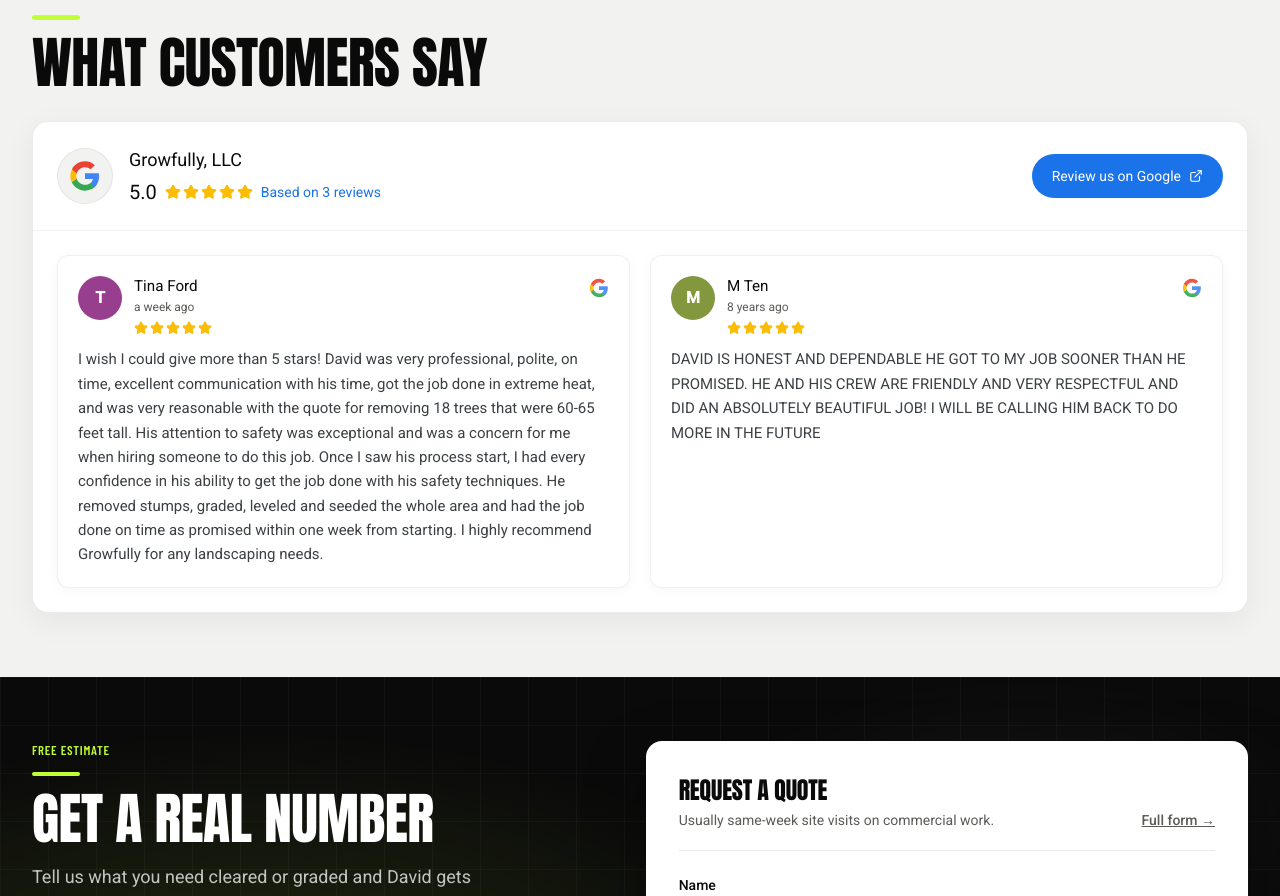
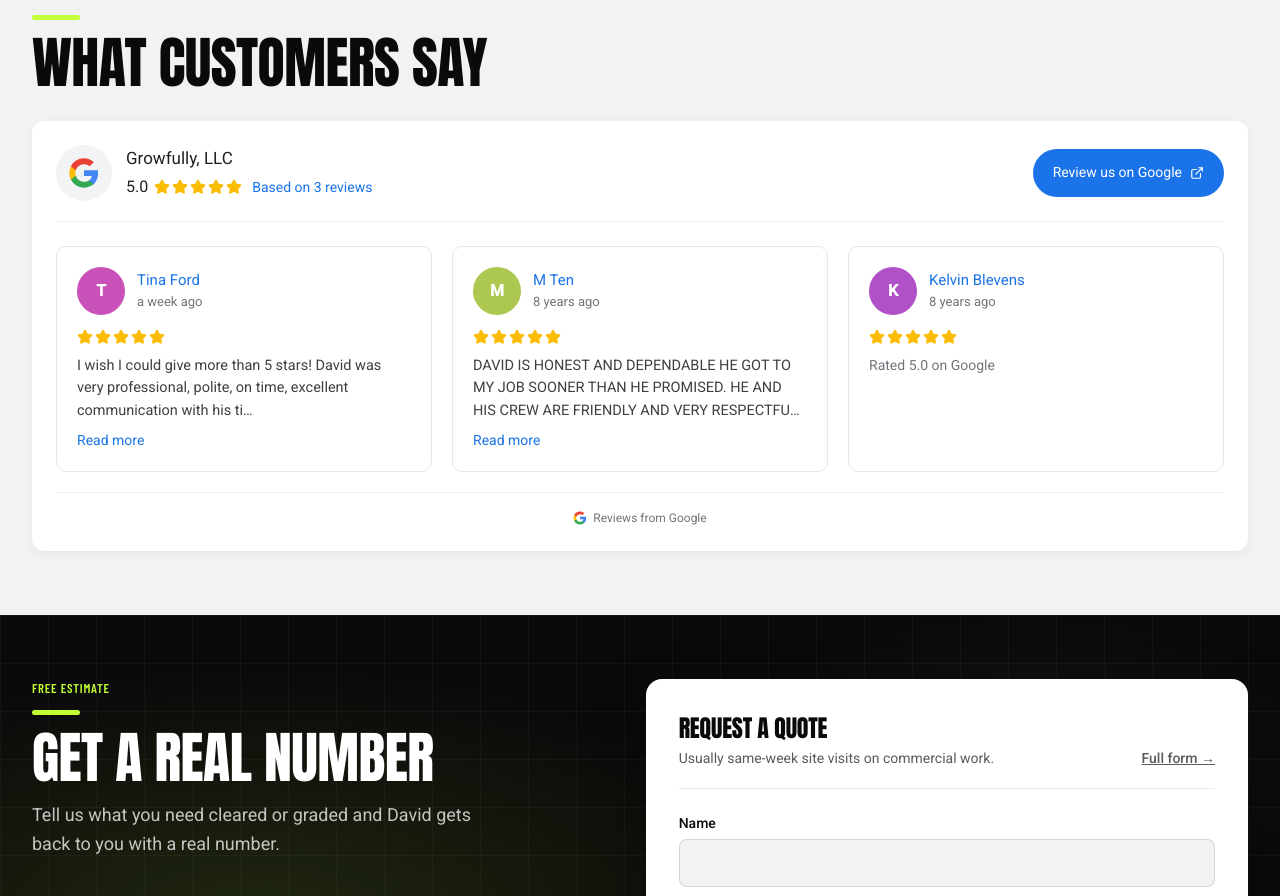
Before and after one commit to C0dex-ui/groundtruth-works, a React (Vite) app: page / in a window 1280 px wide. Shown: the part 5546-6442 px from the top of the page. Built offline with nearby package versions, Linux system fonts and the light colour scheme.

Commit message:
Restyle testimonials as Trustindex grid and show all Google reviews.
Include all three live Google reviews and match the Trustindex Grid Light layout with summary header, avatar cards, and Read more.

```diff
--- a/resources/google-reviews.json
+++ b/resources/google-reviews.json
@@ -1,10 +1,10 @@
 {
   "source": "https://maps.app.goo.gl/deo5VoXM6QLw8BsdA",
   "place": "Growfully LLC",
-  "scrapedAt": "2026-08-11T07:12:18.661Z",
+  "scrapedAt": "2026-08-11T07:43:44.430Z",
   "overallRating": "5.0",
   "reviewCount": 3,
-  "notes": "3 Google reviews total (all 5★). Only written review bodies are shown on the site. Kelvin Blevens rated 5★ with no written text.",
+  "notes": "All 3 Google reviews are shown on the site. Kelvin Blevens is star-only (no written body).",
   "reviews": [
     {
       "name": "Tina Ford",
--- a/src/components/Testimonials.tsx
+++ b/src/components/Testimonials.tsx
@@ -1,27 +1,20 @@
 import { ExternalLink, Star } from 'lucide-react'
+import { useState } from 'react'
 import { COMPANY, RATINGS, TESTIMONIALS } from '../data/content'
 
-function Stars({
-  rating,
-  size = 'md',
-}: {
-  rating: number
-  size?: 'sm' | 'md' | 'lg'
-}) {
-  const dim =
-    size === 'lg' ? 'h-5 w-5' : size === 'sm' ? 'h-3.5 w-3.5' : 'h-4 w-4'
+/** Trustindex grid cards typically clamp longer bodies behind Read more. */
+const PREVIEW_CHARS = 120
+
+function Stars({ rating }: { rating: number }) {
   return (
-    <div
-      className="flex items-center gap-0.5"
-      aria-label={`${rating} out of 5 stars`}
-    >
+    <div className="flex items-center gap-0.5" aria-label={`${rating} out of 5 stars`}>
       {Array.from({ length: 5 }, (_, i) => (
         <Star
           key={i}
-          className={`${dim} ${
+          className={`h-4 w-4 ${
             i < rating
-              ? 'fill-[#fbbc04] text-[#fbbc04]'
-              : 'fill-transparent text-black/15'
+              ? 'fill-[#fbbc05] text-[#fbbc05]'
+              : 'fill-transparent text-[#dadce0]'
           }`}
           aria-hidden
         />
@@ -30,7 +23,6 @@ function Stars({
   )
 }
 
-/** Official multicolor Google “G”. */
 function GoogleMark({ className }: { className?: string }) {
   return (
     <svg className={className} viewBox="0 0 24 24" aria-hidden focusable="false">
@@ -54,17 +46,16 @@ function GoogleMark({ className }: { className?: string }) {
   )
 }
 
-/** Colored initial avatar — Elfsight grid card pattern. */
+/** Trustindex-style circular avatar (initial when no photo). */
 function ReviewerAvatar({ name }: { name: string }) {
   const initial = name.trim().charAt(0).toUpperCase() || '?'
-  // Stable hue from name so cards feel distinct without fake photos
   let hash = 0
   for (let i = 0; i < name.length; i++) hash = name.charCodeAt(i) + ((hash << 5) - hash)
   const hue = Math.abs(hash) % 360
   return (
     <span
-      className="inline-flex h-10 w-10 shrink-0 items-center justify-center rounded-full text-sm font-semibold text-white sm:h-11 sm:w-11 sm:text-base"
-      style={{ backgroundColor: `hsl(${hue} 42% 42%)` }}
+      className="inline-flex h-12 w-12 shrink-0 items-center justify-center rounded-full text-base font-semibold text-white"
+      style={{ backgroundColor: `hsl(${hue} 52% 55%)` }}
       aria-hidden
     >
       {initial}
@@ -73,9 +64,70 @@ function ReviewerAvatar({ name }: { name: string }) {
 }
 
 /**
- * Elfsight-style Google Reviews grid:
- * header (business + aggregate) → equal-height card grid → write/read CTA.
- * Content is live Google reviews only.
+ * Trustindex Grid “Light” review card:
+ * avatar | blue name + gray date → stars → body → Read more
+ */
+function TrustindexCard({
+  review,
+}: {
+  review: (typeof TESTIMONIALS)[number]
+}) {
+  const [expanded, setExpanded] = useState(false)
+  const full = review.text ?? ''
+  const needsMore = full.length > PREVIEW_CHARS
+  const shown =
+    !full
+      ? null
+      : expanded || !needsMore
+        ? full
+        : `${full.slice(0, PREVIEW_CHARS).trimEnd()}…`
+
+  return (
+    <article className="ti-card flex h-full min-w-0 flex-col rounded-[10px] border border-[#e5e7eb] bg-white p-5">
+      {/* Header row */}
+      <header className="flex items-center gap-3">
+        <ReviewerAvatar name={review.name} />
+        <div className="min-w-0">
+          <p className="truncate font-body text-[15px] font-semibold leading-snug text-[#1a73e8]">
+            {review.name}
+          </p>
+          <p className="mt-0.5 font-body text-[13px] leading-snug text-[#70757a]">
+            {review.relativeTime}
+          </p>
+        </div>
+      </header>
+
+      {/* Stars */}
+      <div className="mt-3.5">
+        <Stars rating={review.rating} />
+      </div>
+
+      {/* Body */}
+      {shown ? (
+        <div className="mt-2.5 flex flex-1 flex-col">
+          <p className="font-body text-[14.5px] leading-[1.55] text-[#3c4043]">{shown}</p>
+          {needsMore && (
+            <button
+              type="button"
+              onClick={() => setExpanded((v) => !v)}
+              className="mt-2 self-start font-body text-[14px] font-medium text-[#1a73e8] hover:underline"
+            >
+              {expanded ? 'Show less' : 'Read more'}
+            </button>
+          )}
+        </div>
+      ) : (
+        <p className="mt-2.5 flex-1 font-body text-[14px] text-[#70757a]">
+          Rated {review.rating}.0 on Google
+        </p>
+      )}
+    </article>
+  )
+}
+
+/**
+ * Trustindex-style Google Reviews widget (Grid + Light).
+ * Real reviews only — https://maps.app.goo.gl/deo5VoXM6QLw8BsdA
  */
 export function Testimonials() {
   return (
@@ -93,28 +145,28 @@ export function Testimonials() {
           </h2>
         </div>
 
-        {/* Elfsight-style widget shell */}
-        <div className="overflow-hidden rounded-2xl border border-black/8 bg-white shadow-[0_8px_30px_rgb(0_0_0/0.06)]">
-          {/* Header bar — business rating strip */}
-          <div className="flex flex-col gap-4 border-b border-black/6 px-4 py-5 sm:flex-row sm:items-center sm:justify-between sm:px-6 sm:py-6">
-            <div className="flex min-w-0 items-center gap-3 sm:gap-4">
-              <span className="inline-flex h-12 w-12 shrink-0 items-center justify-center rounded-full border border-black/6 bg-paper sm:h-14 sm:w-14">
-                <GoogleMark className="h-7 w-7 sm:h-8 sm:w-8" />
+        {/* Trustindex widget shell */}
+        <div className="ti-widget rounded-[12px] bg-white p-4 shadow-[0_2px_8px_rgb(0_0_0/0.06)] sm:p-5 lg:p-6">
+          {/* Summary header — Trustindex “with badge” pattern */}
+          <div className="ti-header mb-5 flex flex-col gap-4 border-b border-[#eee] pb-5 sm:mb-6 sm:flex-row sm:items-center sm:justify-between sm:pb-5">
+            <div className="flex min-w-0 items-center gap-3.5">
+              <span className="inline-flex h-14 w-14 shrink-0 items-center justify-center rounded-full bg-[#f1f3f4]">
+                <GoogleMark className="h-8 w-8" />
               </span>
               <div className="min-w-0">
-                <p className="truncate font-body text-base font-medium text-ink sm:text-lg">
+                <p className="truncate font-body text-[17px] font-medium text-[#202124]">
                   {COMPANY}
                 </p>
-                <div className="mt-1 flex flex-wrap items-center gap-x-2 gap-y-1">
-                  <span className="font-body text-lg font-semibold tabular-nums text-ink sm:text-xl">
+                <div className="mt-1 flex flex-wrap items-center gap-x-1.5 gap-y-1">
+                  <span className="font-body text-[16px] font-medium tabular-nums text-[#202124]">
                     {RATINGS.google.score}
                   </span>
-                  <Stars rating={5} size="md" />
+                  <Stars rating={5} />
                   <a
                     href={RATINGS.google.href}
                     target="_blank"
                     rel="noreferrer"
-                    className="font-body text-sm text-[#1a73e8] underline-offset-2 hover:underline"
+                    className="ml-1 font-body text-[14px] text-[#1a73e8] hover:underline"
                   >
                     Based on {RATINGS.google.reviewCount} reviews
                   </a>
@@ -126,51 +178,27 @@ export function Testimonials() {
               href={RATINGS.google.href}
               target="_blank"
               rel="noreferrer"
-              className="inline-flex min-h-11 shrink-0 items-center justify-center gap-2 rounded-full bg-[#1a73e8] px-5 py-2.5 font-body text-sm font-medium text-white transition-colors hover:bg-[#1765cc]"
+              className="inline-flex h-11 shrink-0 items-center justify-center gap-2 rounded-full bg-[#1a73e8] px-5 font-body text-[14px] font-medium text-white transition-colors hover:bg-[#1765cc] sm:h-12"
             >
               Review us on Google
               <ExternalLink className="h-3.5 w-3.5" aria-hidden />
             </a>
           </div>
 
-          {/* Grid cards — Elfsight Grid Card pattern */}
-          <div className="grid gap-4 p-4 sm:grid-cols-2 sm:gap-5 sm:p-5 lg:grid-cols-2 lg:p-6">
+          {/* Trustindex Grid layout */}
+          <div className="ti-grid grid gap-4 sm:grid-cols-2 lg:grid-cols-3 lg:gap-5">
             {TESTIMONIALS.map((review) => (
-              <article
-                key={review.name + review.relativeTime}
-                className="flex h-full min-w-0 flex-col rounded-xl border border-black/6 bg-white p-4 shadow-[0_2px_12px_rgb(0_0_0/0.04)] sm:p-5"
-              >
-                {/* Author row */}
-                <div className="flex items-start gap-3">
-                  <ReviewerAvatar name={review.name} />
-                  <div className="min-w-0 flex-1">
-                    <div className="flex items-start justify-between gap-2">
-                      <div className="min-w-0">
-                        <p className="truncate font-body text-sm font-semibold text-ink sm:text-[0.95rem]">
-                          {review.name}
-                        </p>
-                        <p className="mt-0.5 font-body text-xs text-muted">
-                          {review.relativeTime}
-                        </p>
-                      </div>
-                      <GoogleMark className="mt-0.5 h-5 w-5 shrink-0 opacity-90" />
-                    </div>
-                    <div className="mt-1.5">
-                      <Stars rating={review.rating} size="sm" />
-                    </div>
-                  </div>
-                </div>
-
-                {/* Review body */}
-                <blockquote className="mt-3 flex-1">
-                  <p className="font-body text-sm leading-relaxed text-[#3c4043] sm:text-[0.9375rem] sm:leading-relaxed">
-                    {review.text}
-                  </p>
-                </blockquote>
-              </article>
+              <TrustindexCard key={review.name + review.relativeTime} review={review} />
             ))}
           </div>
 
+          {/* Trustindex footer attribution strip (minimal) */}
+          <div className="ti-footer mt-5 flex items-center justify-center gap-1.5 border-t border-[#eee] pt-4">
+            <GoogleMark className="h-3.5 w-3.5" />
+            <span className="font-body text-[12px] text-[#70757a]">
+              Reviews from Google
+            </span>
+          </div>
         </div>
       </div>
     </section>
--- a/src/data/content.ts
+++ b/src/data/content.ts
@@ -32,10 +32,10 @@ export const RATINGS = {
 } as const
 
 /**
- * Google reviews scraped from the live Maps listing only.
+ * All Google reviews from the live Maps listing.
  * Source: https://maps.app.goo.gl/deo5VoXM6QLw8BsdA
  * Do not invent, paraphrase into fake quotes, or add placeholder customers.
- * Kelvin Blevens left a 5★ rating with no written body — omitted here.
+ * Profile has 3 reviews (all 5★). Kelvin Blevens left stars only — no written body.
  */
 export const TESTIMONIALS = [
   {
@@ -43,16 +43,24 @@ export const TESTIMONIALS = [
     rating: 5,
     relativeTime: 'a week ago',
     text: 'I wish I could give more than 5 stars! David was very professional, polite, on time, excellent communication with his time, got the job done in extreme heat, and was very reasonable with the quote for removing 18 trees that were 60-65 feet tall. His attention to safety was exceptional and was a concern for me when hiring someone to do this job. Once I saw his process start, I had every confidence in his ability to get the job done with his safety techniques. He removed stumps, graded, leveled and seeded the whole area and had the job done on time as promised within one week from starting. I highly recommend Growfully for any landscaping needs.',
-    source: 'Google',
+    source: 'Google' as const,
   },
   {
     name: 'M Ten',
     rating: 5,
     relativeTime: '8 years ago',
     text: 'DAVID IS HONEST AND DEPENDABLE HE GOT TO MY JOB SOONER THAN HE PROMISED. HE AND HIS CREW ARE FRIENDLY AND VERY RESPECTFUL AND DID AN ABSOLUTELY BEAUTIFUL JOB! I WILL BE CALLING HIM BACK TO DO MORE IN THE FUTURE',
-    source: 'Google',
+    source: 'Google' as const,
   },
-] as const
+  {
+    name: 'Kelvin Blevens',
+    rating: 5,
+    relativeTime: '8 years ago',
+    /** No written review on Google — star rating only */
+    text: null as string | null,
+    source: 'Google' as const,
+  },
+]
 
 /** Hero background video (served from public/). */
 export const HERO_VIDEO = '/videos/groundtruth-hero.mp4'
```
